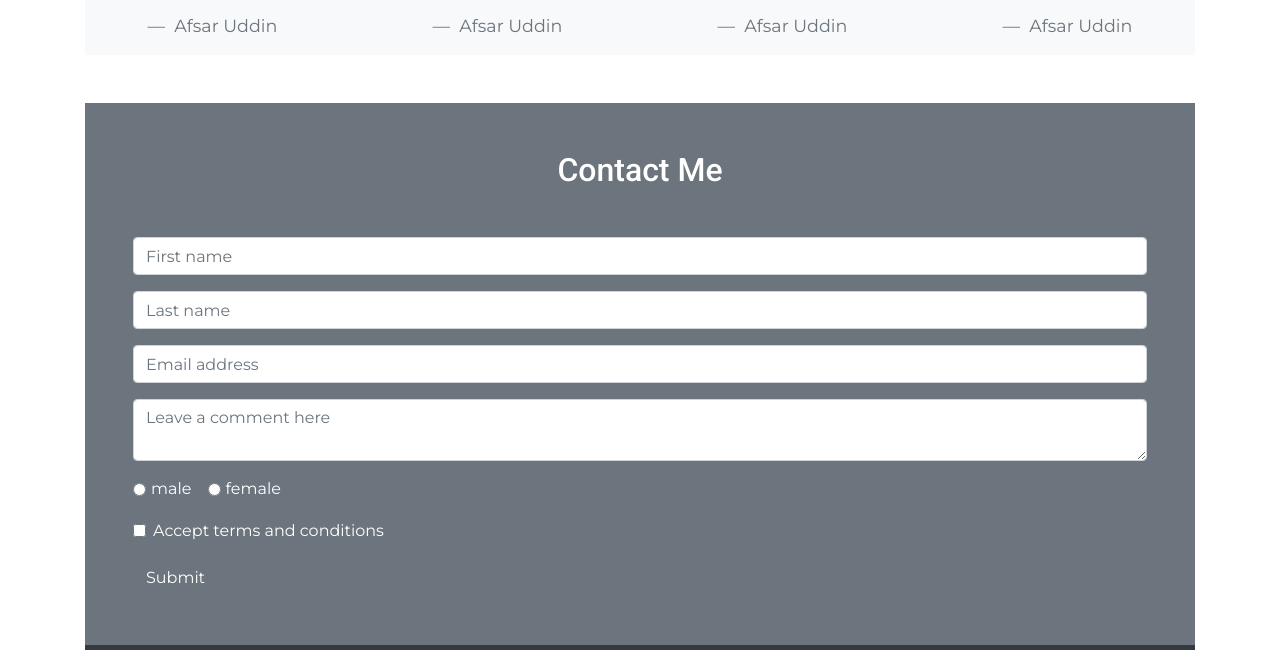
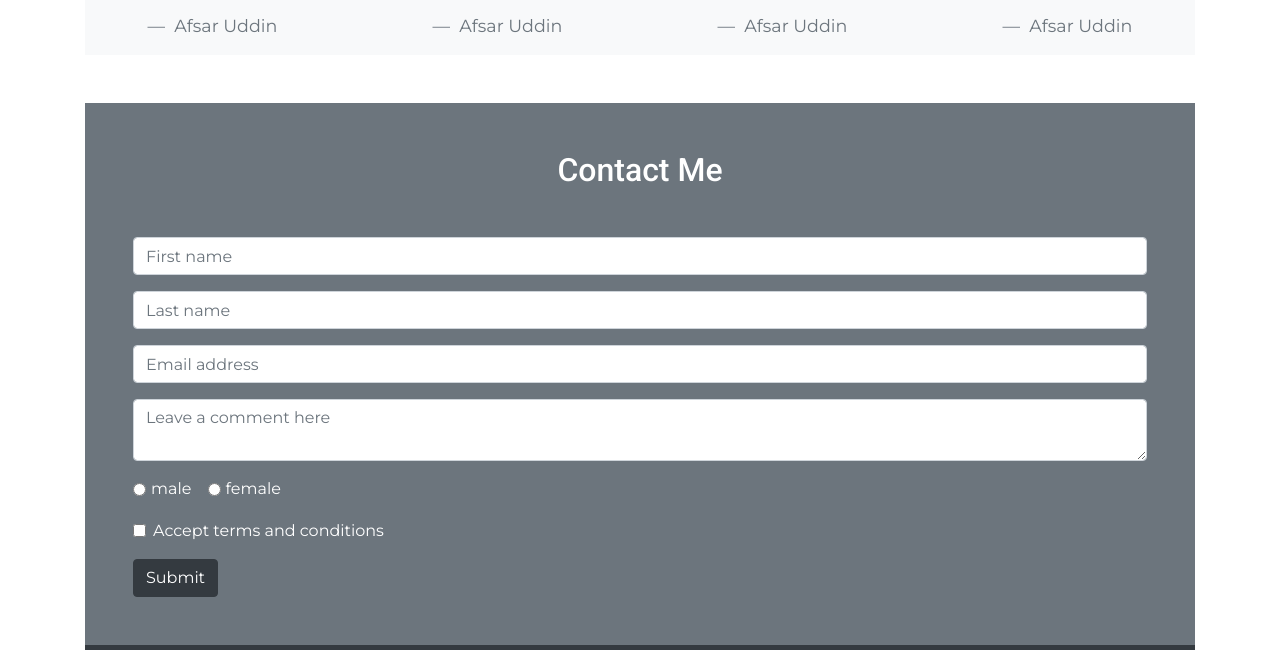
Before and after one commit to afsarruddin/myproject, a plain HTML site: page index.html in a window 1280 px wide. Shown: the part 2679-3329 px from the top of the page. Drawn offline with nearby package versions, Linux system fonts and the light colour scheme.

Commit message:
Update index.html

```diff
--- a/index.html
+++ b/index.html
@@ -502,7 +502,7 @@
                 </div>
                 </div>
                 <div>
-                  <button class="btn btn-secondary " type="submit">Submit</button>
+                  <button class="btn btn-dark " type="submit">Submit</button>
                 </div>
                 </div>
 
```
